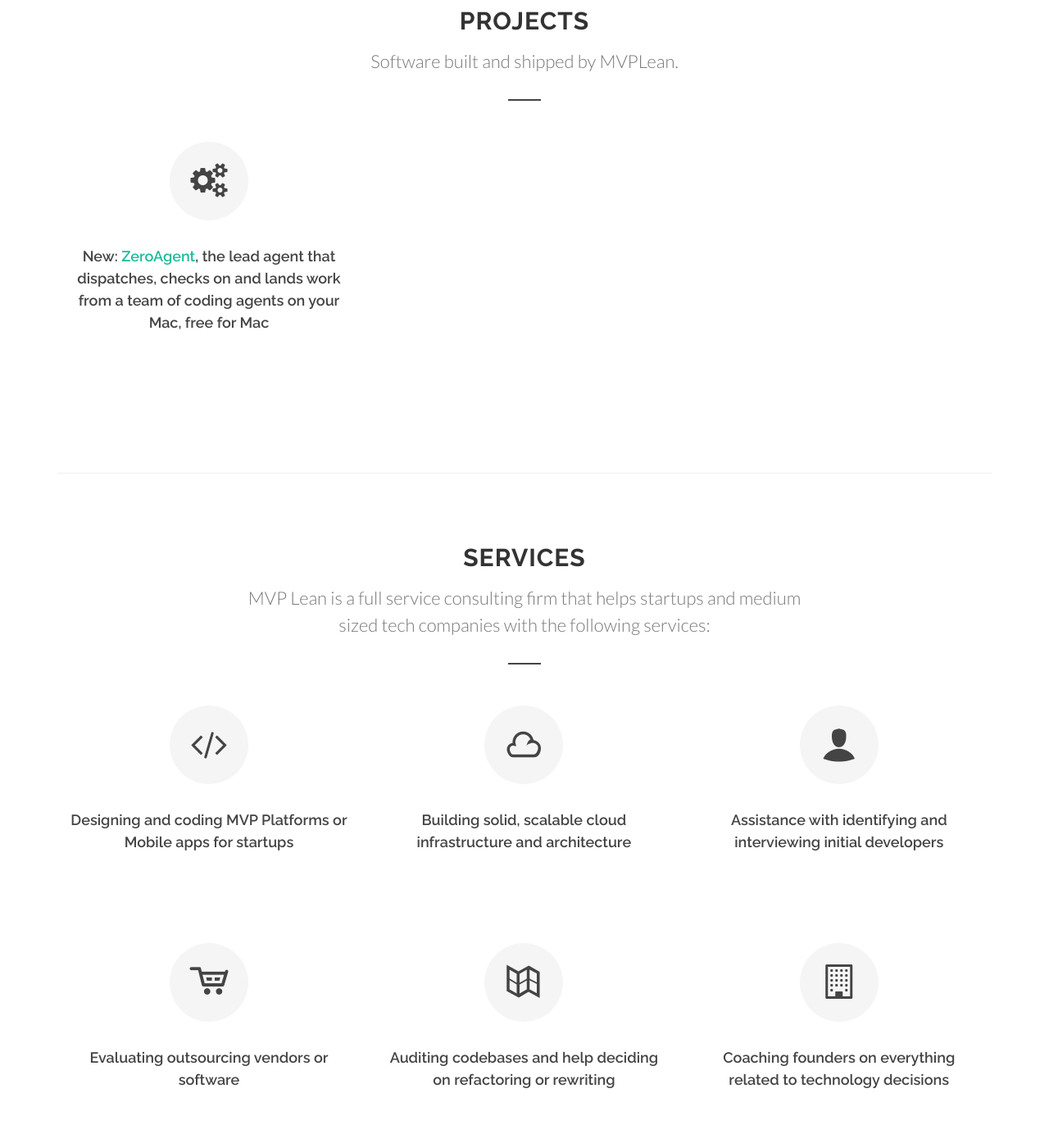
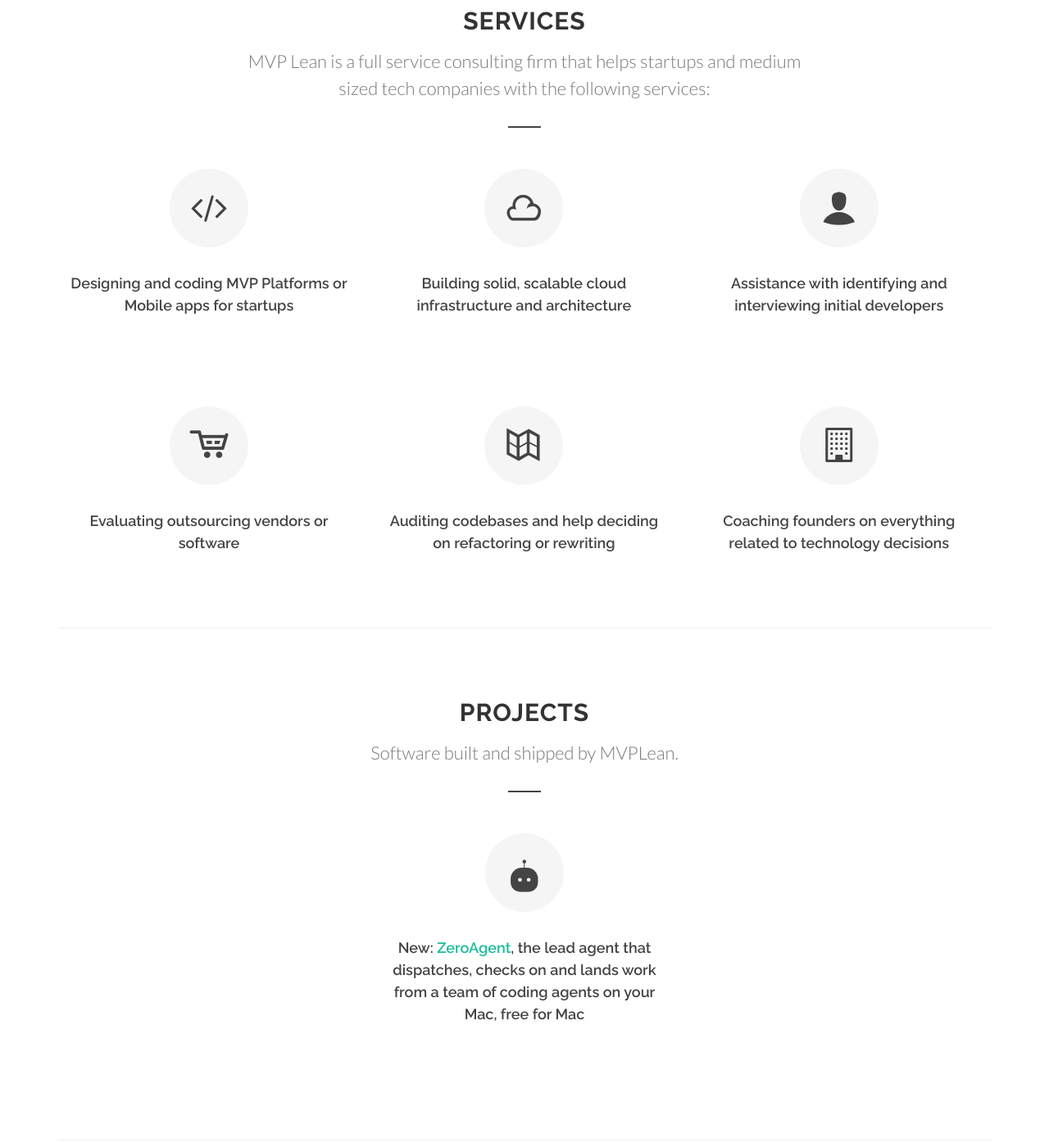
Before and after one commit to esfoobar/MVPLean-Canvas, a plain HTML site: page index.html in a window 1280 px wide. Shown: the part 821-2216 px from the top of the page at 82% size. Drawn offline with Linux system fonts and the light colour scheme.

Commit message:
Projects section: move under Services, center ZeroAgent, critter icon (#35)
Three home page changes Jorge asked for:

- Move the Projects section (added in ZA-287) so it sits directly under
  Services instead of above it; reordered the nav links to match.
- Center the ZeroAgent card, the section's only project, instead of
  leaving it in a left-aligned three-column slot with empty space beside
  it. Dropped the col_one_third/col_last grid classes for this single
  card and centered the feature-box directly with a max-width and auto
  margins, since col_last's margin-right: 0 !important fights a
  float: none/margin: 0 auto override.
- Replace the gear icon with the ZeroAgent critter (the zerobot mascot
  from the macOS app icon and the zeroagenthq.com favicon), redrawn as
  a monochrome inline SVG: a single currentColor fill for the body and
  antenna, eyes punched through in the icon's own #F5F5F5 background,
  matching the color, line weight and size of the Services icons. No
  external image request, so it renders under the site's CSP with no
  changes needed there.

Verified with Playwright at 1440px and 390px: section order, centered
card, crisp monochrome icon, no new console errors (the two 404s in the
console predate this change, for a background image and pattern this
theme has never shipped).

```diff
--- a/index.html
+++ b/index.html
@@ -70,8 +70,8 @@
 					<nav id="primary-menu" class="style-3">
 
 						<ul>
+              <li><a href="#" data-scrollto="#section-services" data-easing="easeInOutExpo" data-speed="1250" data-offset="150"><div>Services</div></a></li>
               <li><a href="#" data-scrollto="#section-projects" data-easing="easeInOutExpo" data-speed="1250" data-offset="150"><div>Projects</div></a></li>
-              <li><a href="#" data-scrollto="#section-services" data-easing="easeInOutExpo" data-speed="1250" data-offset="150"><div>Services</div></a></li>
 							<li><a href="#" data-scrollto="#section-about" data-easing="easeInOutExpo" data-speed="1250" data-offset="150"><div>About</div></a></li>
 							<li><a href="#" data-scrollto="#section-contact" data-easing="easeInOutExpo" data-speed="1250" data-offset="150"><div>Contact</div></a></li>
 						</ul>
@@ -116,30 +116,6 @@
 						<h4>Small and medium sized companies often need to navigate uncharted waters when it comes to technology decisions. Why reinvent the wheel or go through costly exercises when you can have someone that's been through the same experience many times?</h4>
 					</div>
 				</div>
-
-        <div id="section-projects">
-          <div class="container clearfix">
-
-            <div class="heading-block center">
-              <h2>PROJECTS</h2>
-              <span>Software built and shipped by MVPLean.</span>
-            </div>
-
-            <div class="container clearfix bottommargin-lg">
-              <div class="col_one_third nobottommargin col_last">
-                <div class="feature-box fbox-center fbox-light fbox-effect nobottomborder">
-                  <div class="fbox-icon">
-                    <i class="i-alt noborder icon-cogs"></i>
-                  </div>
-                  <h4>New: <a href="https://zeroagenthq.com">ZeroAgent</a>, the lead agent that dispatches, checks on and lands work from a team of coding agents on your Mac, free for Mac</h4>
-                </div>
-              </div>
-            </div>
-
-            <div class="clear"></div><div class="line bottommargin-lg"></div>
-
-          </div>
-        </div>
 
         <div id="section-services">
           <div class="container clearfix">
@@ -210,6 +186,38 @@
   					<div class="clear"></div><div class="line bottommargin-lg"></div>
 
   				</div>
+        </div>
+
+        <div id="section-projects">
+          <div class="container clearfix">
+
+            <div class="heading-block center">
+              <h2>PROJECTS</h2>
+              <span>Software built and shipped by MVPLean.</span>
+            </div>
+
+            <div class="container clearfix bottommargin-lg">
+              <div class="nobottommargin" style="max-width: 340px; margin: 0 auto;">
+                <div class="feature-box fbox-center fbox-light fbox-effect nobottomborder">
+                  <div class="fbox-icon">
+                    <i class="i-alt noborder">
+                      <svg class="icon-zeroagent" viewBox="205 200 620 620" aria-hidden="true" focusable="false">
+                        <rect x="505" y="267" width="14" height="106" fill="currentColor"/>
+                        <circle cx="512" cy="264" r="31" fill="currentColor"/>
+                        <path d="M465,370 H559 A188,188 0 0 1 747,558 V624 A160,160 0 0 1 587,784 H437 A160,160 0 0 1 277,624 V558 A188,188 0 0 1 465,370 Z" fill="currentColor"/>
+                        <circle cx="437" cy="577" r="33" fill="#F5F5F5"/>
+                        <circle cx="587" cy="577" r="33" fill="#F5F5F5"/>
+                      </svg>
+                    </i>
+                  </div>
+                  <h4>New: <a href="https://zeroagenthq.com">ZeroAgent</a>, the lead agent that dispatches, checks on and lands work from a team of coding agents on your Mac, free for Mac</h4>
+                </div>
+              </div>
+            </div>
+
+            <div class="clear"></div><div class="line bottommargin-lg"></div>
+
+          </div>
         </div>
 
         <div id="section-about">
--- a/static/css/custom.css
+++ b/static/css/custom.css
@@ -10,3 +10,10 @@
 	margin: 0 0 30px 0;
 	font-family: 'Raleway', sans-serif;
 }
+
+.fbox-icon i .icon-zeroagent {
+  display: inline-block;
+  width: 44px;
+  height: 44px;
+  vertical-align: middle;
+}
```
